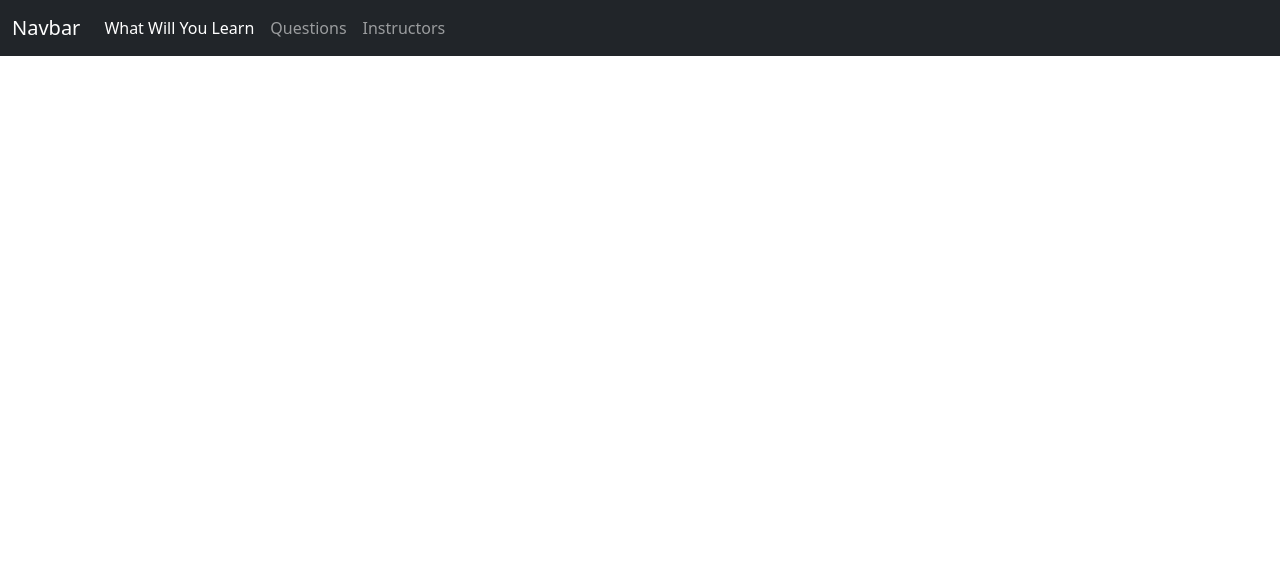
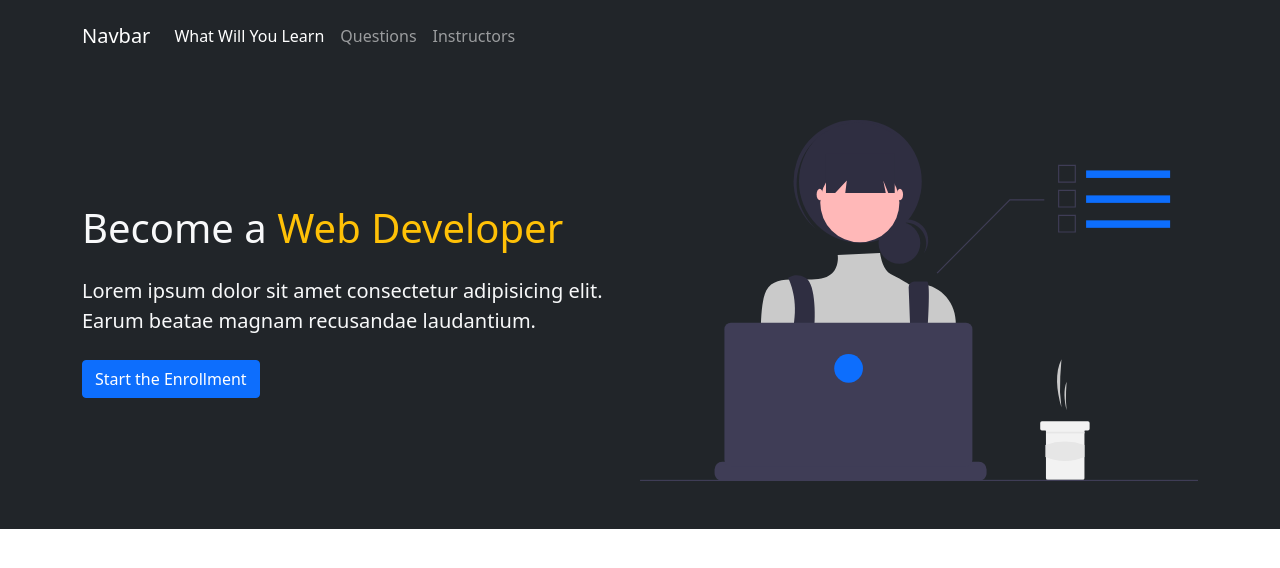
Before and after one commit to ahmed-razic/bootstrap-crash-course, a plain HTML site: page index.html in a window 1280 px wide. Drawn offline with nearby package versions, Linux system fonts and the light colour scheme.

Commit message:
showcase

```diff
--- a/index.html
+++ b/index.html
@@ -14,8 +14,9 @@
     <title>Bootstrap Crash Course</title>
   </head>
   <body>
-    <nav class="navbar navbar-expand-lg navbar-dark bg-dark">
-      <div class="container-fluid">
+    <!-- Navbar -->
+    <nav class="navbar navbar-expand-lg navbar-dark bg-dark py-3">
+      <div class="container">
         <a class="navbar-brand" href="#">Navbar</a>
         <button
           class="navbar-toggler"
@@ -46,6 +47,29 @@
       </div>
     </nav>
 
+    <!-- Showcase -->
+    <section class="bg-dark text-light p-5 text-center text-sm-start">
+      <div class="container">
+        <div class="d-sm-flex align-items-center justify-content-between">
+          <div class="desctription">
+            <h1>Become a <span class="text-warning">Web Developer</span></h1>
+            <p class="lead my-5 my-sm-4">
+              Lorem ipsum dolor sit amet consectetur adipisicing elit. Earum
+              beatae magnam recusandae laudantium.
+            </p>
+            <button class="btn btn-primary btn-large">
+              Start the Enrollment
+            </button>
+          </div>
+          <img
+            src="./img/showcase.svg"
+            alt="showcase"
+            class="img-fluid w-50 d-none d-sm-block"
+          />
+        </div>
+      </div>
+    </section>
+
     <script
       src="https://cdn.jsdelivr.net/npm/bootstrap@5.1.3/dist/js/bootstrap.bundle.min.js"
       integrity="sha384-ka7Sk0Gln4gmtz2MlQnikT1wXgYsOg+OMhuP+IlRH9sENBO0LRn5q+8nbTov4+1p"
```
